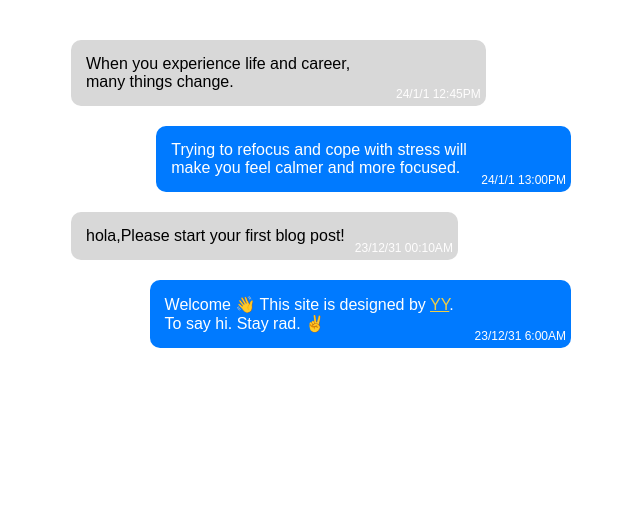
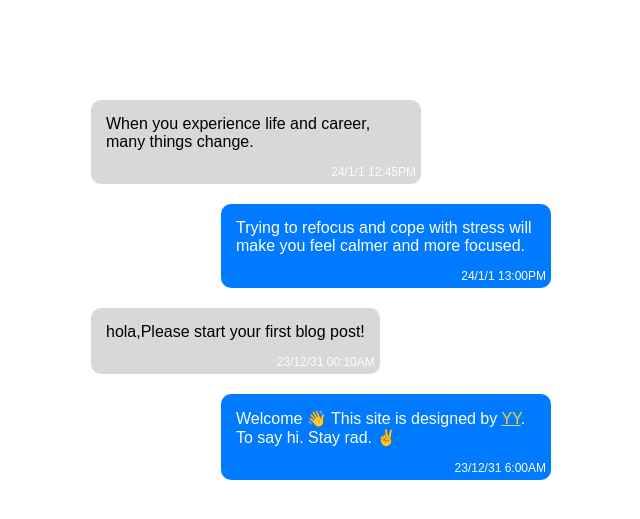
Before and after one commit to scribblebear/scribblebear.github.io, a Jekyll site: the page built from orgma.html, in a window 1280 px wide. Shown: the top 519 px of the page, without its empty margins (319-959 px from the left). Built offline with Jekyll 4.4.1, drawn with Linux system fonts in a browser that asks for light colours.

Commit message:
09102247pm

```diff
--- a/Gemfile
+++ b/Gemfile
@@ -5,3 +5,5 @@ source "https://rubygems.org"
 # gem "rails"
 gem 'jekyll'
 gem 'jekyll-seo-tag'
+gem 'base64'
+gem 'csv'
--- a/orgma.html
+++ b/orgma.html
@@ -13,10 +13,11 @@ permalink: message
     font-family: 'Arial Rounded MT Bold', 'Helvetica Rounded', Arial, sans-serif;
   }
   .chat {
-    max-width: 500px;
-    margin: 10px auto;
+    max-width: 460px;
+		padding: 0 20px;
+		width: 100%;
+		margin:10vh auto 6vh auto;
     border-radius: 10px;
-    padding: 20px;
     flex-direction: column; /* 消息垂直排列 */
   }
   .message {
@@ -27,17 +28,24 @@ permalink: message
     padding:5px;
     word-wrap: break-word;
     display: flex; /* 左右分布对其 */
+    flex-direction: column;
+		gap: 4px;
   }
   .message-left {
     background-color: #d8d8d8;
     float: left;
     align-self: flex-start;
+    margin-left: 0;
+		margin-right: auto;
+		/* 左边顶变平宽 border-top-left-radius: 0;*/
   }
   .message-right {
     background-color: #007aff;
     color: white;
     float: right;
     align-self: flex-end;
+    margin-left: auto;
+		margin-right: 0;
   }
   .message-date {
     text-align: right;
```
